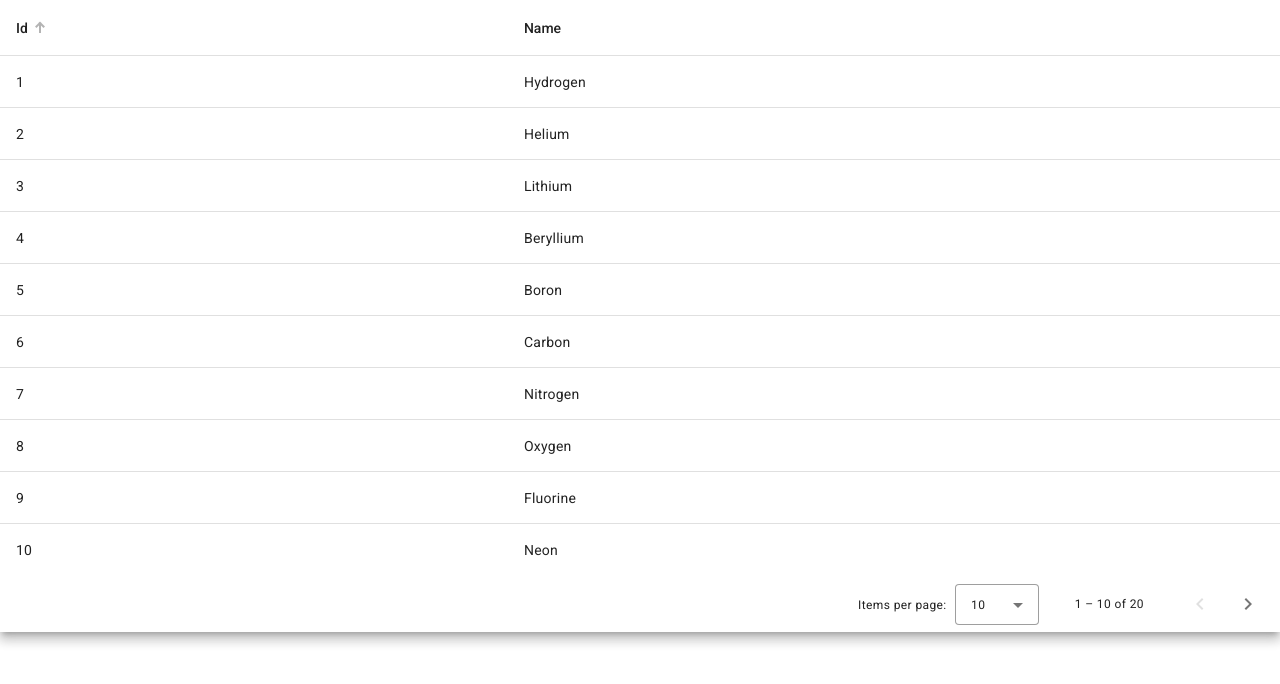
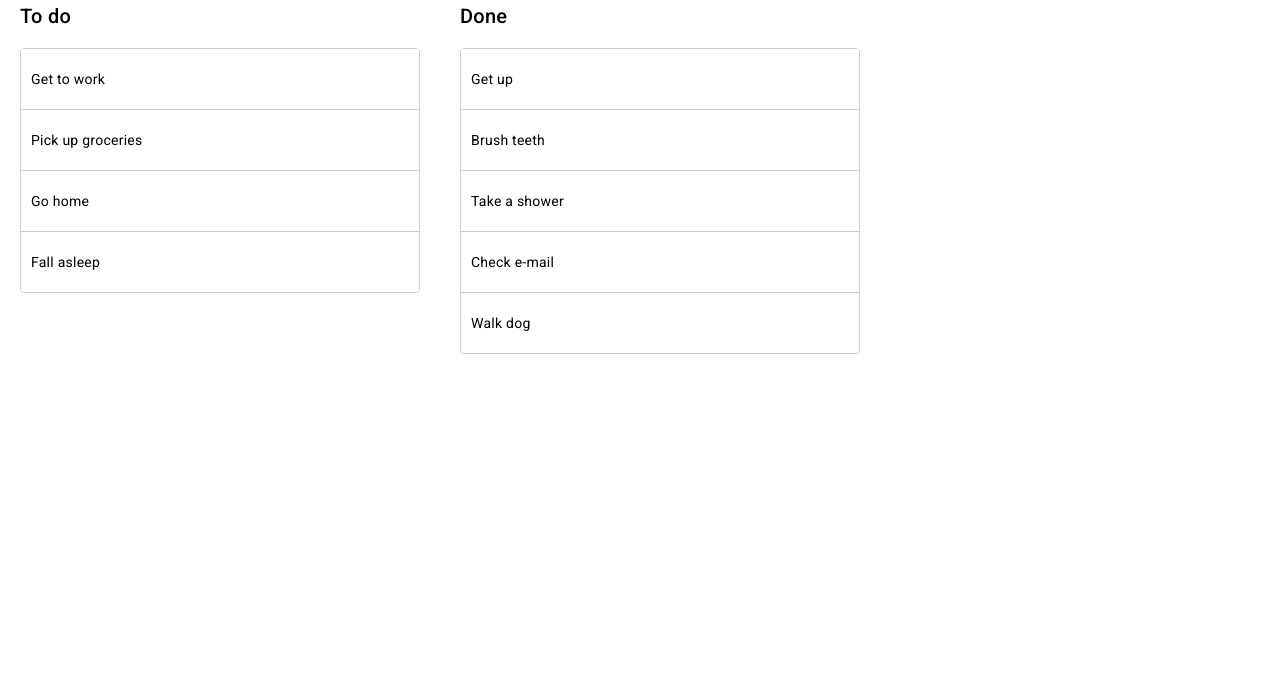
Before and after one commit to sagadavid/angular-bookStore-nitish, an Angular app in the folder learning-ngmaterial/: page / in a window 1280 px wide. Shown: the top 684 px of the page. Built offline with nearby package versions, Linux system fonts and the light colour scheme.

Commit message:
drag'n drop shcematics implemented

```diff
--- a/learning-ngmaterial/src/app/app.component.html
+++ b/learning-ngmaterial/src/app/app.component.html
@@ -1,3 +1,4 @@
 <!-- <app-header></app-header> -->
 <!-- <app-address></app-address> -->
-<app-tablo></app-tablo>
+<!-- <app-tablo></app-tablo> -->
+<app-drapdrop></app-drapdrop>
```
